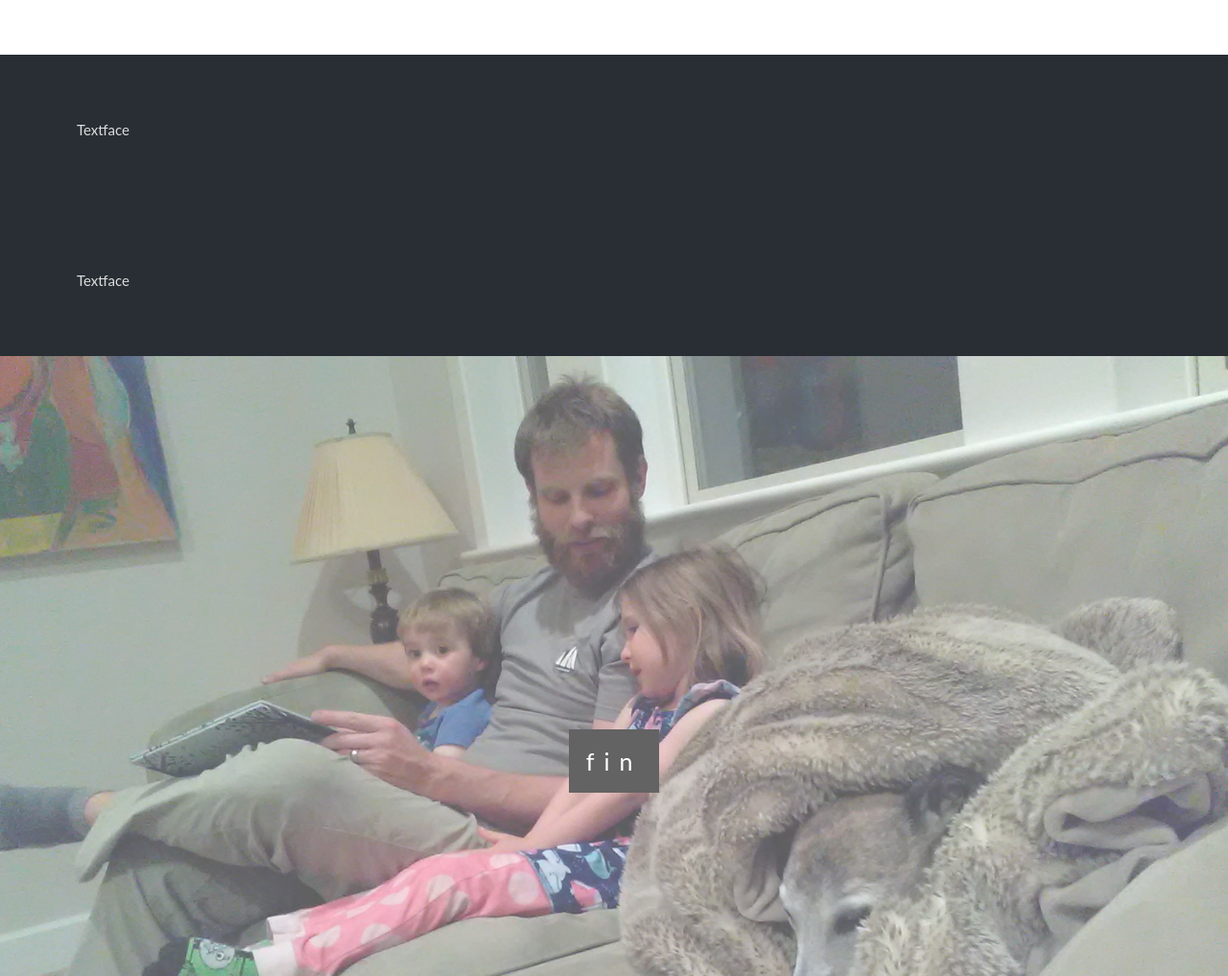
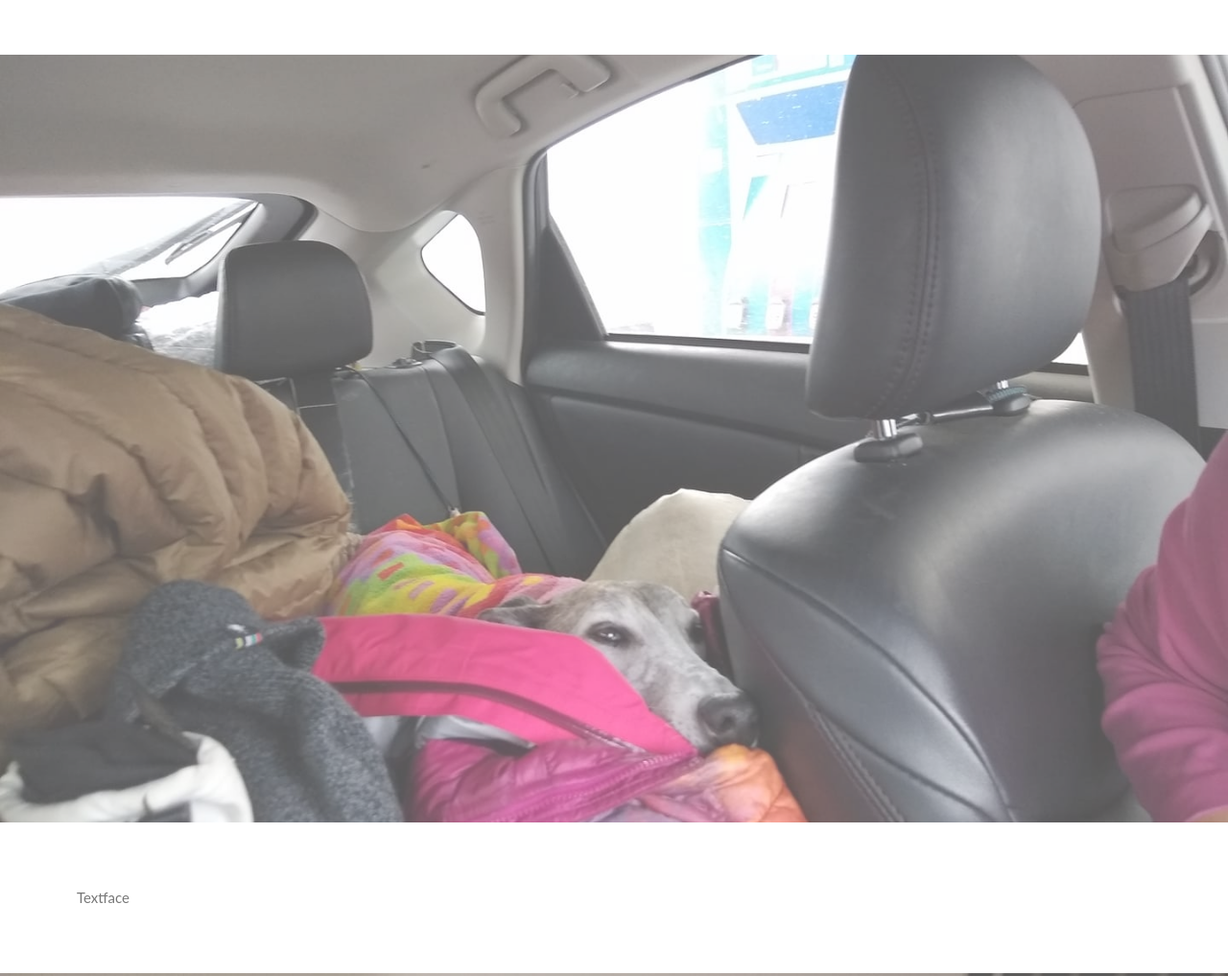
Before and after one commit to stcoradetti/stcoradetti.github.io, a plain HTML site: page index.html in a window 1280 px wide. Shown: the part 900-1917 px from the top of the page at 96% size. Drawn offline with Linux system fonts and the light colour scheme.

Commit message:
Update index.html

```diff
--- a/index.html
+++ b/index.html
@@ -76,19 +76,22 @@ h3 {
 
 <div style="color: #777;background-color:white;text-align:center;padding:50px 80px;text-align: justify;">
   <p>Textface</p>
-  </div>
-
-<div style="position:relative;">
-  <div style="color:#ddd;background-color:#282E34;text-align:center;padding:50px 80px;text-align: justify;">
-  <p>Textface</p>
-  </div>
 </div>
 
-<div style="position:relative;">
-  <div style="color:#ddd;background-color:#282E34;text-align:center;padding:50px 80px;text-align: justify;">
-  <p><p>Textface</p></p>
-  </div>
+<div class="bgimg-2">
 </div>
+
+<div style="color: #777;background-color:white;text-align:center;padding:50px 80px;text-align: justify;">
+  <p>Textface</p>
+</div>
+
+ <div class="bgimg-3">
+</div>
+
+<div style="color: #777;background-color:white;text-align:center;padding:50px 80px;text-align: justify;">
+  <p>Textface</p>
+</div>
+
 
 <div class="bgimg-1">
   <div class="caption">
```
